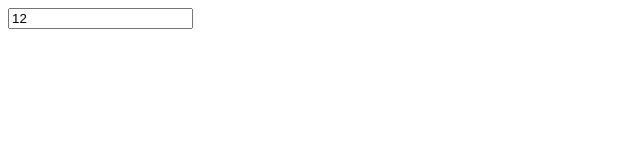
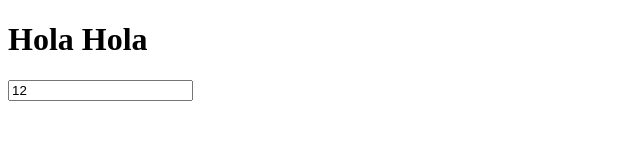
Before and after one commit to jhonnyjaimes1984/ejercicios, a plain HTML site: page index.html in a window 1280 px wide. Shown: the whole page, without its empty margins (0-640 px from the left). Drawn offline with Linux system fonts and the light colour scheme.

Commit message:
agregamos algo

```diff
--- a/index.html
+++ b/index.html
@@ -6,6 +6,7 @@
 	<meta charset="utf-8">
 </head>
 <body>
+	<h1>Hola Hola</h1>
 	<form>
 	<input type="text" value="12" id="campo">
 </form>
```
